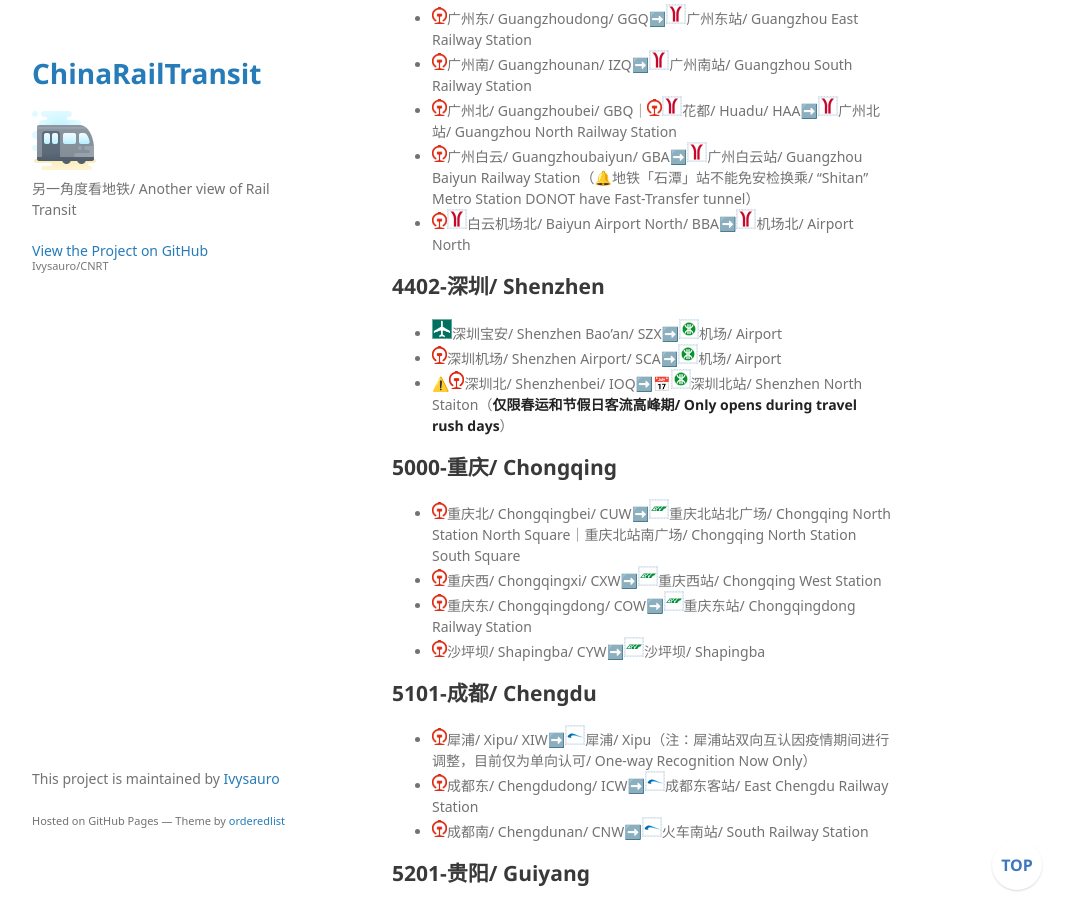
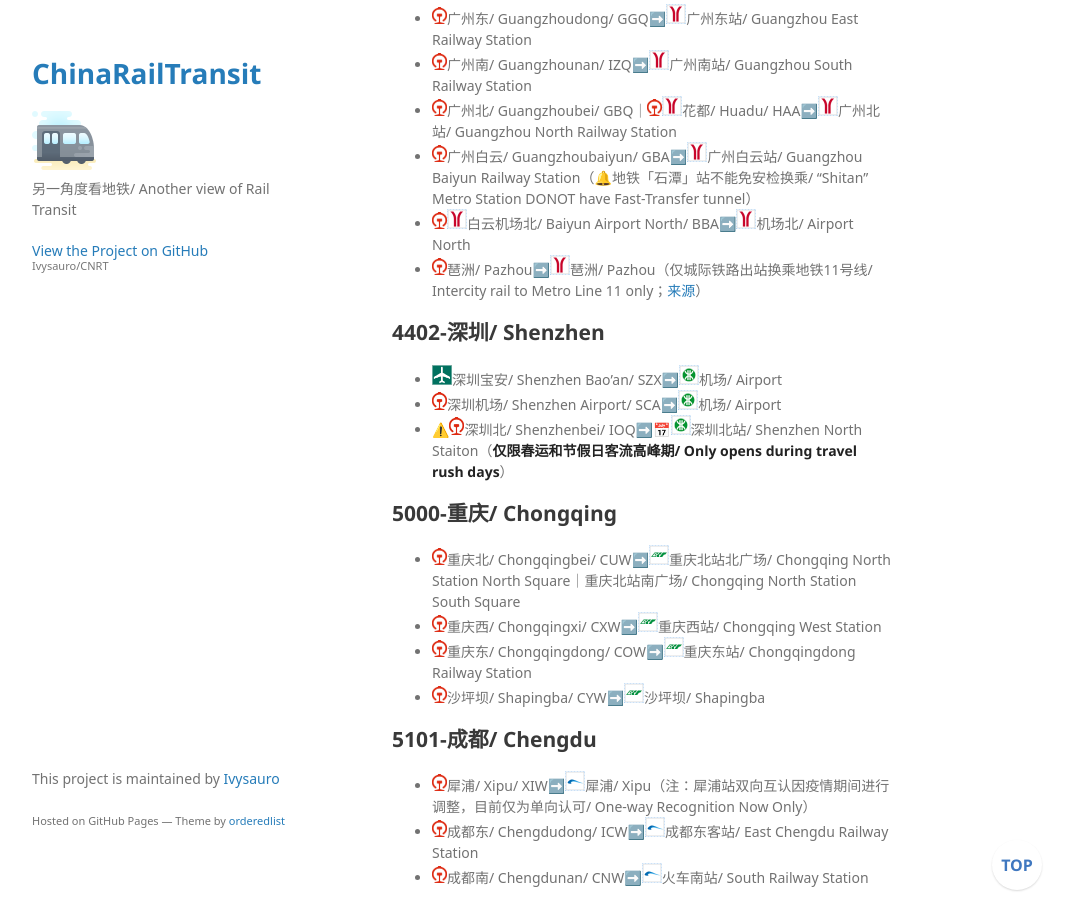
Before and after one commit to Ivysauro/CNRT, a Jekyll site: the page built from data/SecuCk.md, in a window 1280 px wide and 900 px high, scrolled down 3128 px. Shown: the whole window, without its empty margins (178-1249 px from the left). Built offline with Jekyll 4.4.1, drawn with Linux system fonts in a browser that asks for light colours; some web fonts are replaced; our own code applies the rules of GitHub Pages for plain Markdown files; a script that is not in the unit is left out.

Commit message:
fix(security): add Pazhou intercity transfer
Evidence: Guangdong Department of Transport states that passengers using 12306 tickets at Pazhou Intercity Station may exit through the dedicated passage and enter Guangzhou Metro Line 11 without a repeat security check. Source: https://td.gd.gov.cn/dtxw_n/gdjrxw/content/mpost_4874292.html

Scope: the one-way entry applies from intercity rail to Metro Line 11 only.

Resolves #133.

```diff
--- a/data/SecuCk.md
+++ b/data/SecuCk.md
@@ -88,6 +88,7 @@
 - <img src="https://raw.githubusercontent.com/Ivysauro/CNRT/master/images/CR.png" width="15" hegiht="15" alt="China Railway"/>广州北/ Guangzhoubei/ GBQ｜<img src="https://raw.githubusercontent.com/Ivysauro/CNRT/master/images/CR.png" width="15" hegiht="15" alt="China Railway"/><img src="https://raw.githubusercontent.com/Ivysauro/CNRT/master/images/city/gz.gif" width="20" hegiht="20"/>花都/ Huadu/ HAA➡️<img src="https://raw.githubusercontent.com/Ivysauro/CNRT/master/images/city/gz.gif" width="20" hegiht="20"/>广州北站/ Guangzhou North Railway Station
 - <img src="https://raw.githubusercontent.com/Ivysauro/CNRT/master/images/CR.png" width="15" hegiht="15" alt="China Railway"/>广州白云/ Guangzhoubaiyun/ GBA➡️<img src="https://raw.githubusercontent.com/Ivysauro/CNRT/master/images/city/gz.gif" width="20" hegiht="20"/>广州白云站/ Guangzhou Baiyun Railway Station（🔔地铁「石潭」站不能免安检换乘/ "Shitan" Metro Station DONOT have Fast-Transfer tunnel）
 - <img src="https://raw.githubusercontent.com/Ivysauro/CNRT/master/images/CR.png" width="15" hegiht="15" alt="China Railway"/><img src="https://raw.githubusercontent.com/Ivysauro/CNRT/master/images/city/gz.gif" width="20" hegiht="20"/>白云机场北/ Baiyun Airport North/ BBA➡️<img src="https://raw.githubusercontent.com/Ivysauro/CNRT/master/images/city/gz.gif" width="20" hegiht="20"/>机场北/ Airport North
+- <img src="https://raw.githubusercontent.com/Ivysauro/CNRT/master/images/CR.png" width="15" hegiht="15" alt="China Railway"/>琶洲/ Pazhou➡️<img src="https://raw.githubusercontent.com/Ivysauro/CNRT/master/images/city/gz.gif" width="20" hegiht="20"/>琶洲/ Pazhou（仅城际铁路出站换乘地铁11号线/ Intercity rail to Metro Line 11 only；[来源](https://td.gd.gov.cn/dtxw_n/gdjrxw/content/mpost_4874292.html)）
 
 ## 4402-深圳/ Shenzhen
 - <img src="https://raw.githubusercontent.com/Ivysauro/CNRT/master/images/Airport.png" width="20" hegiht="20" alt="Airport"/>深圳宝安/ Shenzhen Bao'an/ SZX➡️<img src="https://raw.githubusercontent.com/Ivysauro/CNRT/master/images/city/sz.gif" width="20" hegiht="20"/>机场/ Airport
```
